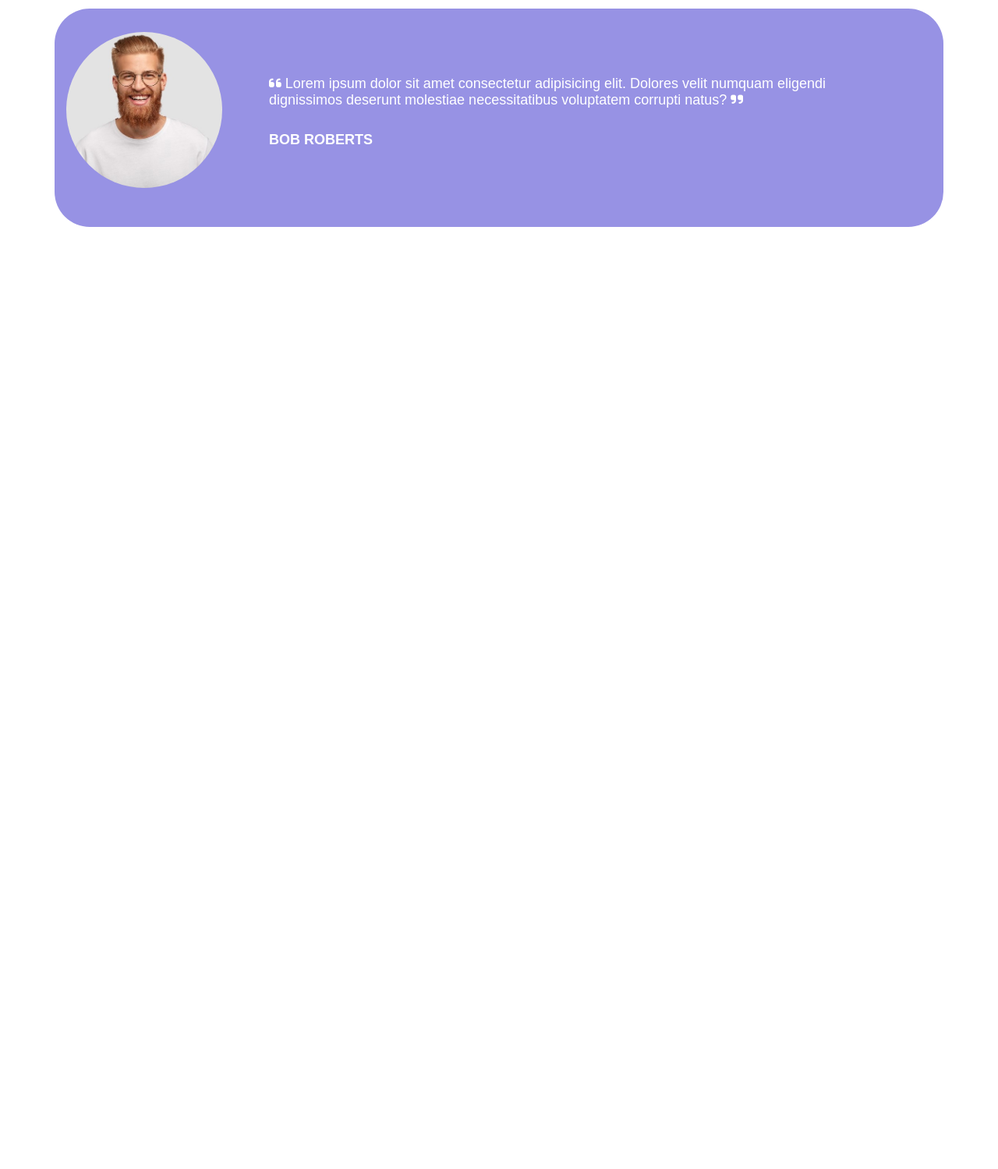
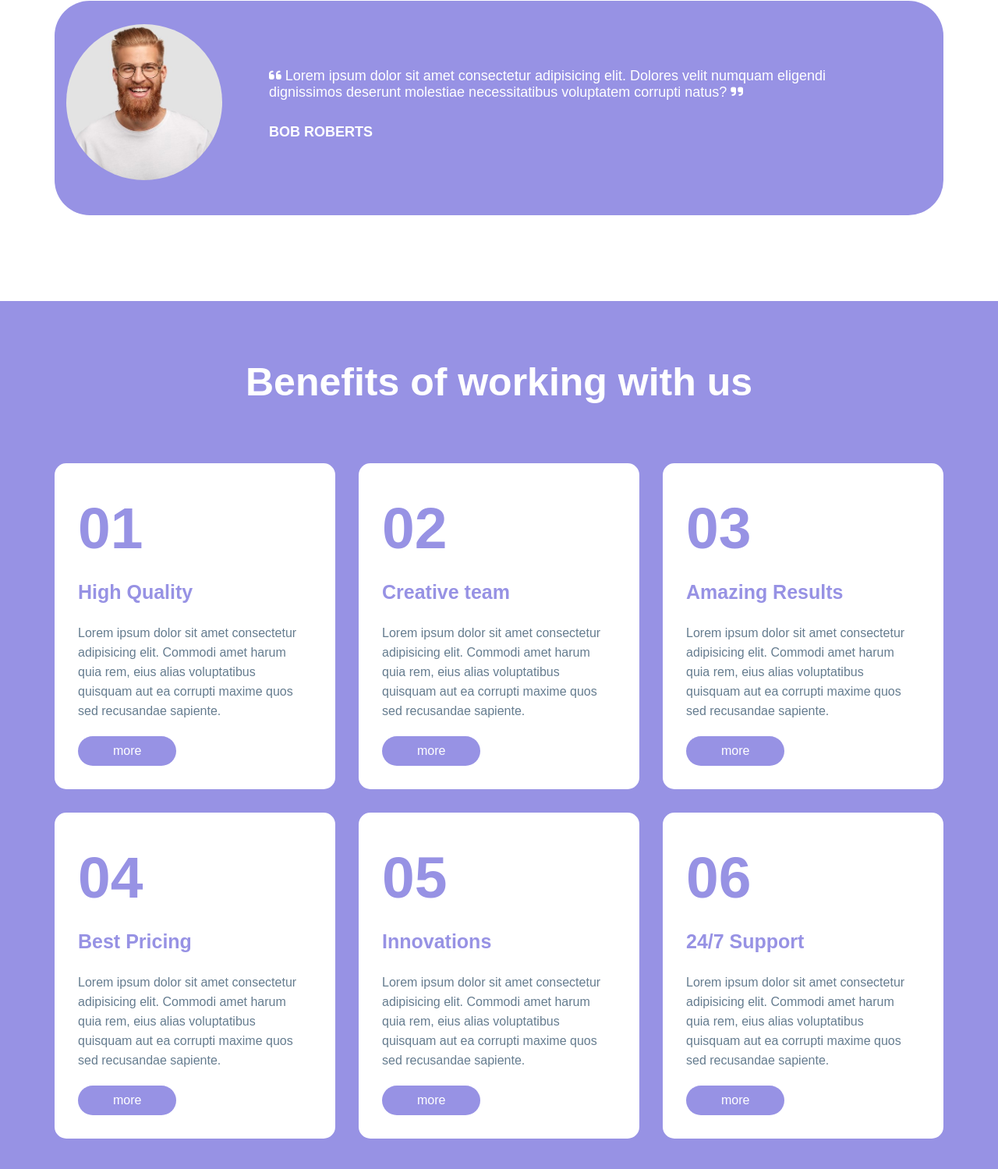
Before and after one commit to JacopoP/htmlcss-responsive-layout, a plain HTML site: page index.html in a window 1280 px wide. Shown: the part 2658-4157 px from the top of the page at 78% size. Before the commit the page ends 3014 px from the top, so only its background shows below. Drawn offline with Linux system fonts and the light colour scheme.

Commit message:
Completata sezione 4

```diff
--- a/css/responsive.css
+++ b/css/responsive.css
@@ -9,6 +9,10 @@
         top: 40px;
         left: 20px;
         text-align: left;
+    }
+
+    #benefits .card{
+        width: calc((100% - 30px) / 2);
     }
 }
 
@@ -55,6 +59,10 @@
         width: 100%;
         text-align: center;
     }
+
+    #benefits .card{
+        width: 100%;
+    }
 }
 
 @media screen and (max-width:480px) {
@@ -65,4 +73,8 @@
     #testimonials h2{
         font-size: 35px;
     }
+
+    #benefits h2{
+        font-size: 35px;
+    }
 }
--- a/css/style.css
+++ b/css/style.css
@@ -26,6 +26,10 @@ a{
 
 .button{
     border-radius: 1000px;
+}
+
+.violet{
+    background-color: #9792e4;
 }
 
 /* header rules */
@@ -143,7 +147,6 @@ main .flex-container{
 
 /* planning section rules */
 #planning{
-    background-color: #9792e4;
     padding-bottom: 60px;
 }
 
@@ -200,7 +203,6 @@ main .flex-container{
 
 #planning .right-col .button{
     display: inline-block;
-    background-color: #9792e4;
     width: 50px;
     height: 50px;
     line-height: 50px;
@@ -211,7 +213,7 @@ main .flex-container{
 /* testimonial section rules */
 #testimonials{
     text-align: center;
-    margin: 65px 0;
+    margin: 65px 0 110px;
     font-size: 18px;
 }
 
@@ -227,14 +229,13 @@ main .flex-container{
 }
 
 #testimonials .card{
-    background-color: #9792e4;
     color: #fff;
     display: flex;
     justify-content: space-between;
     align-items: center;
     flex-wrap: wrap;
     text-align: left;
-    padding: 30px 55px 45px 15px;
+    padding: 30px 55px 40px 15px;
     border-radius: 45px;
     margin-bottom: 30px;
 }
@@ -252,3 +253,52 @@ main .flex-container{
 #testimonials .card .right-col{
     width: calc(100% - 260px);
 }
+
+/* benefits rules */
+#benefits{
+    padding: 75px 0 65px;
+}
+
+#benefits .flex-container{
+    row-gap: 30px;
+}
+
+#benefits h2{
+    color: #fff;
+    font-size: 50px;
+    text-align: center;
+    width: 90%;
+    margin: 0 auto 75px;
+}
+
+#benefits .card{
+    background-color: #fff;
+    width: calc((100% - 60px) / 3);
+    border-radius: 15px;
+    padding: 40px 30px 30px;
+}
+
+#benefits .card h3{
+    font-size: 75px;
+}
+
+#benefits .card h4{
+    font-size: 25px;
+    margin: 25px 0;
+}
+
+#benefits .card h3, #benefits .card h4{
+    color: #9792e4;
+}
+
+#benefits .card p{
+    color: #657c8f;
+    line-height: 25px;
+    margin-bottom: 20px;
+}
+
+#benefits .card .button{
+    display: inline-block;
+    color: #fff;
+    padding: 10px 45px
+}
--- a/index.html
+++ b/index.html
@@ -86,7 +86,7 @@
             </div>
         </section>
 
-        <section id="planning">
+        <section id="planning" class="violet">
             <div class="medium-container container flex-container">
 
                 <div class="left-col">
@@ -99,7 +99,7 @@
                     <img src="img/planning2.png" alt="Ragazzo che interagisce online">
                     <h3>App Developement</h3>
                     <p>Develop an on-demand app for your delivery business to reach your targeted customers without any interruption</p>
-                    <a class="button" href="#"><i class="fa-solid fa-arrow-down-long"></i></a>
+                    <a class="button violet" href="#"><i class="fa-solid fa-arrow-down-long"></i></a>
                 </div>
 
             </div>
@@ -112,7 +112,7 @@
                 <h2>We are committed expert partners</h2>
                 <p>We place huge value on strong reletionships and have seen the benefit they bring to our business. Customer feedback is vital in helping us get it right.</p>
 
-                <div class="card">
+                <div class="card violet">
                     <div class="left-col">
                         <img src="img/testimonial1.jpg" alt="Ragazzo che sorride">
                     </div>
@@ -122,7 +122,7 @@
                     </div>
                 </div>
 
-                <div class="card">
+                <div class="card violet">
                     <div class="left-col">
                         <img src="img/testimonial2.jpg" alt="Ragazza che sorride">
                     </div>
@@ -133,7 +133,7 @@
                     </div>
                 </div>
 
-                <div class="card">
+                <div class="card violet">
                     <div class="left-col">
                         <img src="img/testimonial3.jpg" alt="Ragazzo che sorride">
                     </div>
@@ -146,8 +146,51 @@
             </div>
         </section>
 
-        <section>
-            <div class="container">
+        <section id="benefits" class="violet">
+            <h2>Benefits of working with us</h2>
+            <div class="container flex-container">
+
+                <div class="card">
+                    <h3>01</h3>
+                    <h4>High Quality</h4>
+                    <p>Lorem ipsum dolor sit amet consectetur adipisicing elit. Commodi amet harum quia rem, eius alias voluptatibus quisquam aut ea corrupti maxime quos sed recusandae sapiente.</p>
+                    <a href="#" class="button violet">more</a>
+                </div>
+
+                <div class="card">
+                    <h3>02</h3>
+                    <h4>Creative team</h4>
+                    <p>Lorem ipsum dolor sit amet consectetur adipisicing elit. Commodi amet harum quia rem, eius alias voluptatibus quisquam aut ea corrupti maxime quos sed recusandae sapiente.</p>
+                    <a href="#" class="button violet">more</a>
+                </div>
+
+                <div class="card">
+                    <h3>03</h3>
+                    <h4>Amazing Results</h4>
+                    <p>Lorem ipsum dolor sit amet consectetur adipisicing elit. Commodi amet harum quia rem, eius alias voluptatibus quisquam aut ea corrupti maxime quos sed recusandae sapiente.</p>
+                    <a href="#" class="button violet">more</a>
+                </div>
+
+                <div class="card">
+                    <h3>04</h3>
+                    <h4>Best Pricing</h4>
+                    <p>Lorem ipsum dolor sit amet consectetur adipisicing elit. Commodi amet harum quia rem, eius alias voluptatibus quisquam aut ea corrupti maxime quos sed recusandae sapiente.</p>
+                    <a href="#" class="button violet">more</a>
+                </div>
+
+                <div class="card">
+                    <h3>05</h3>
+                    <h4>Innovations</h4>
+                    <p>Lorem ipsum dolor sit amet consectetur adipisicing elit. Commodi amet harum quia rem, eius alias voluptatibus quisquam aut ea corrupti maxime quos sed recusandae sapiente.</p>
+                    <a href="#" class="button violet">more</a>
+                </div>
+
+                <div class="card">
+                    <h3>06</h3>
+                    <h4>24/7 Support</h4>
+                    <p>Lorem ipsum dolor sit amet consectetur adipisicing elit. Commodi amet harum quia rem, eius alias voluptatibus quisquam aut ea corrupti maxime quos sed recusandae sapiente.</p>
+                    <a href="#" class="button violet">more</a>
+                </div>
 
             </div>
         </section>
```
